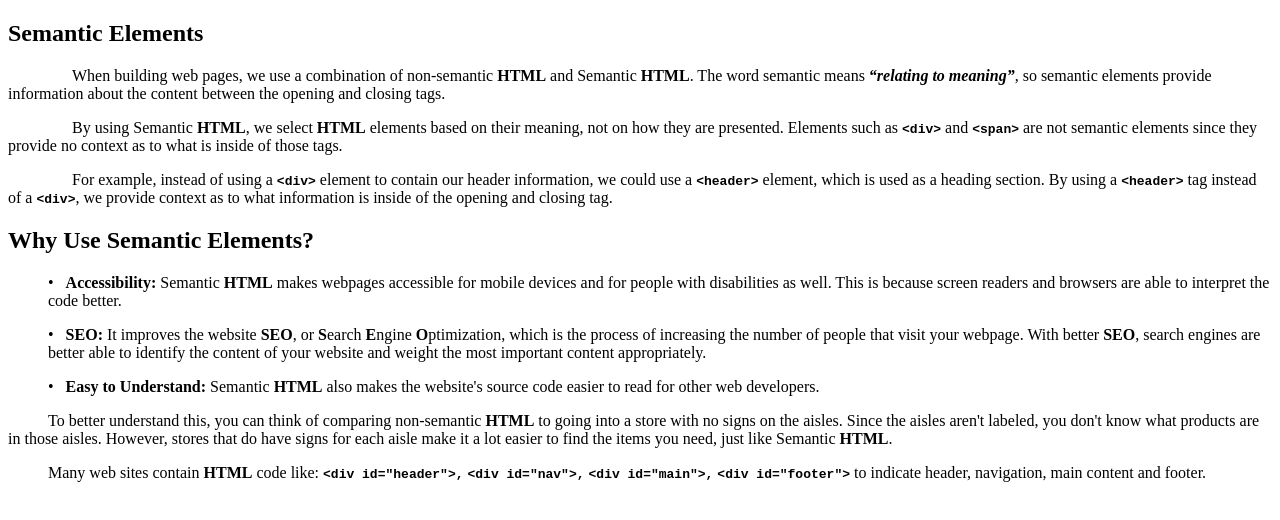
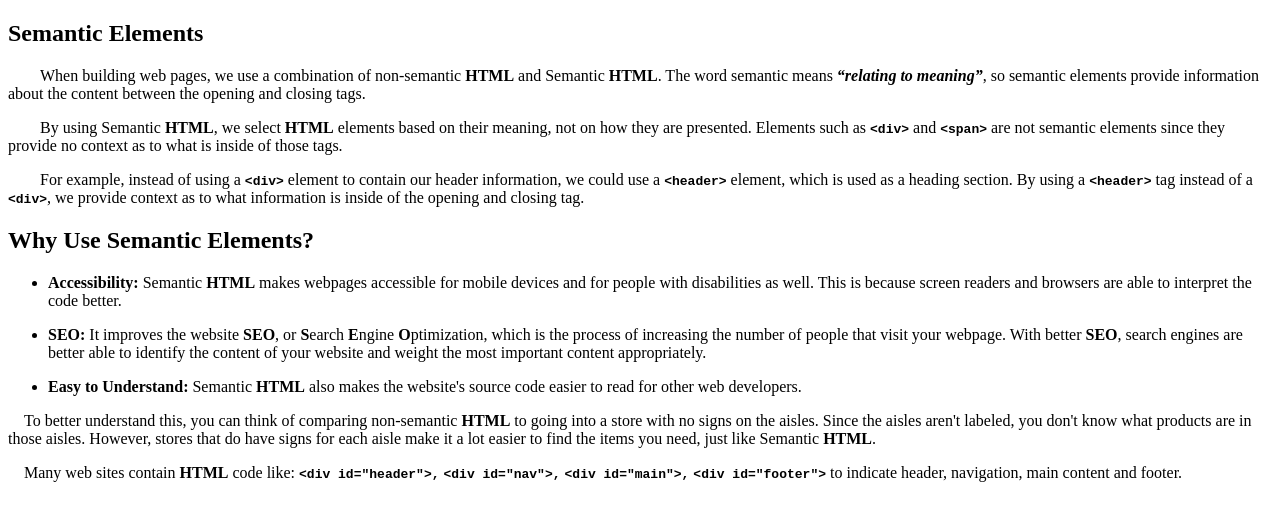
Before and after one commit to saifaliTheDev/Seeraht-Web-and-Mobile-Application-Development, a plain HTML site: page Assignments/HTML/Assignment 02/index.html in a window 1280 px wide. Drawn offline with Linux system fonts and the light colour scheme.

Commit message:
Add files via upload

```diff
--- a/Assignments/HTML/Assignment 02/index.html
+++ b/Assignments/HTML/Assignment 02/index.html
@@ -4,26 +4,26 @@
 <head>
     <meta charset="UTF-8">
     <meta name="viewport" content="width=device-width, initial-scale=1.0">
-    <title>Assignment 02</title>
-    <link rel="stylesheet" href="/styles/style.css">
+    <title>Assignment 02 - Seeraht Web and Mobile Application Development</title>
+
 </head>
 
 <body>
 
     <h2>Semantic Elements</h2>
 
-    <p>&emsp;&emsp;&emsp;&emsp;When building web pages, we use a combination of
-        non-semantic <b>HTML</b>
-        and Semantic <b>HTML</b>. The word semantic means <b><i>“relating to meaning”</i></b>, so
+    <p>&emsp;&emsp;When building web pages, we use a combination of
+        non-semantic <strong>HTML</strong>
+        and Semantic <strong>HTML</strong>. The word semantic means <strong><i>“relating to meaning”</i></strong>, so
         semantic elements provide information about the content between the
         opening and closing tags.</p>
 
-    <p>&emsp;&emsp;&emsp;&emsp;By using Semantic <b>HTML</b>, we select <b>HTML</b>
+    <p>&emsp;&emsp;By using Semantic <strong>HTML</strong>, we select <strong>HTML</strong>
         elements based on their meaning, not on how they are presented. Elements such as <b><code>&lt;div&gt;</code></b>
         and <b><code>&lt;span&gt;</code></b> are not semantic elements since they provide no context as to what is
         inside of those tags.</p>
 
-    <p>&emsp;&emsp;&emsp;&emsp;For example, instead of using a
+    <p>&emsp;&emsp;For example, instead of using a
         <b><code>&lt;div&gt;</code></b> element to contain our header
         information, we could use a <b><code>&lt;header&gt;</code></b> element, which is used as a heading
         section. By using a <b><code>&lt;header&gt;</code></b> tag instead of a <b><code>&lt;div&gt;</code></b>, we
@@ -33,32 +33,40 @@
 
     <h2>Why Use Semantic Elements? </h2>
     <ul>
+        <li>
+
             <p>
-            &bull;&ensp; <b>Accessibility: </b>Semantic <b>HTML</b> makes webpages
+                <strong>Accessibility: </strong>Semantic <b>HTML</b> makes webpages
                 accessible for mobile
                 devices and for people with disabilities as well. This is because screen
                 readers and browsers are able to interpret the code better.
             </p>
+        </li>
+        <li>
 
             <p>
-            &bull;&ensp; <b>SEO:</b> It improves the website <b>SEO</b>, or
+                <strong>SEO:</strong> It improves the website <strong>SEO</strong>, or
                 <b>S</b>earch <b>E</b>ngine <b>O</b>ptimization, which
                 is the process of increasing the number of people that visit your
                 webpage. With better <b>SEO</b>, search engines are better able to identify the
                 content of your website and weight the most important content
                 appropriately.
             </p>
+        </li>
+        <li>
+
+            <p><strong>Easy to Understand: </strong>Semantic <strong>HTML</strong> also makes
+                the website's source
+                code easier to read for other web developers.</p>
+        </li>
 
 
 
-        <p>&bull;&ensp; <b>Easy to Understand: </b>Semantic <b>HTML</b> also makes
-            the website's source
-            code easier to read for other web developers.</p>
+
 
     </ul>
-
     <p>
-        &ensp;&ensp;&ensp;&ensp;&nbsp;&nbsp;To better understand this, you can think of comparing non-semantic <b>HTML</b>
+        &emsp;To better understand this, you can think of comparing non-semantic <b>HTML</b>
         to going into a store with no signs on the aisles. Since the aisles aren't labeled,
         you don't know what products are in those aisles. However, stores that do
         have signs for each aisle make it a lot easier to find the items you need, just
@@ -66,11 +74,17 @@
     </p>
 
     <p>
+        &emsp;Many web sites contain <b>HTML</b>
+        code like: <b><code>&lt;div id="header"&gt;,</code></b> <b><code>&lt;div id="nav"&gt;,</code></b>
+        <b><code>&lt;div id="main"&gt;,</code></b> <b><code>&lt;div id="footer"&gt;</code></b> to indicate
+        header, navigation, main content and footer.
+
     </p>
 
-    &ensp;&ensp;&ensp;&ensp;&nbsp;&nbsp;Many web sites contain <b>HTML</b>
-        code like: <b><code>&lt;div id="header"&gt;,</code></b> <b><code>&lt;div id="nav"&gt;,</code></b> <b><code>&lt;div id="main"&gt;,</code></b> <b><code>&lt;div id="footer"&gt;</code></b> to indicate
-        header, navigation, main content and footer.
+
+
+
+
 
 
 
```
Lines whose indentation alone changed are shown as unchanged.
